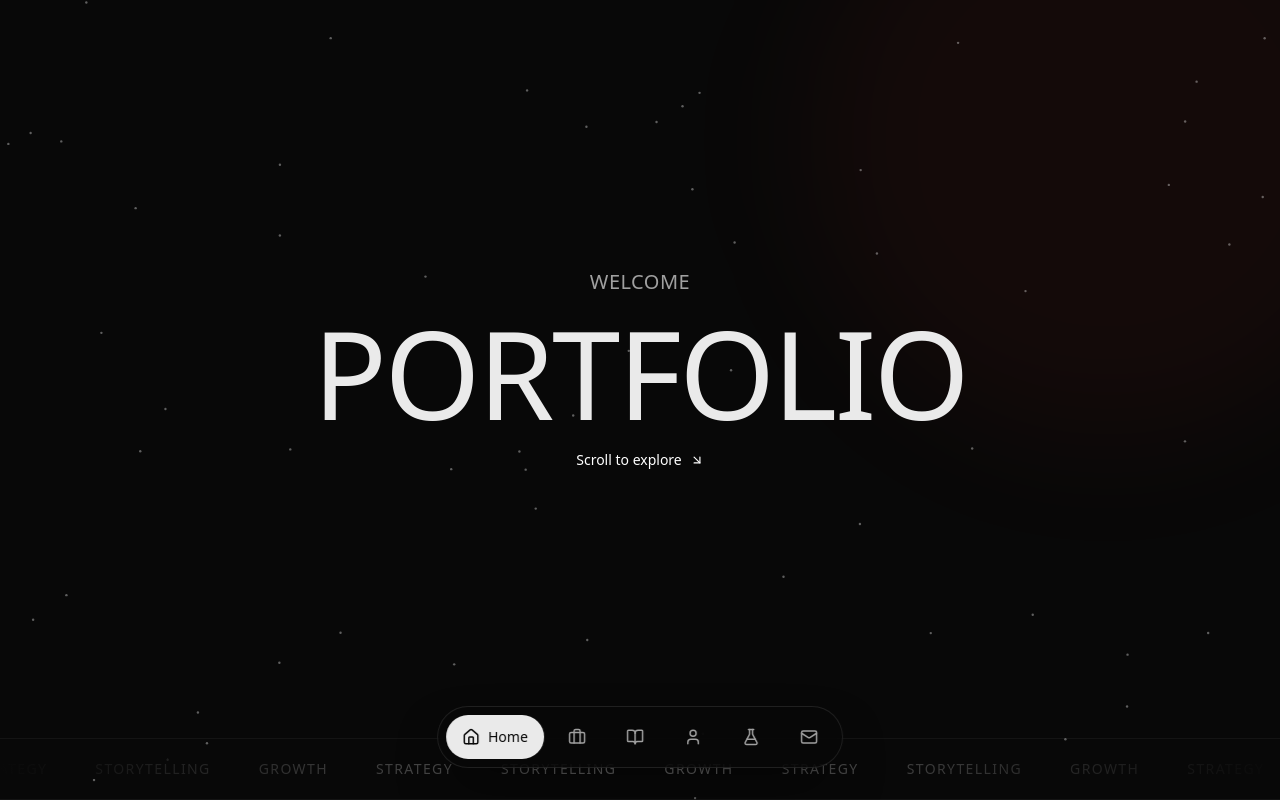
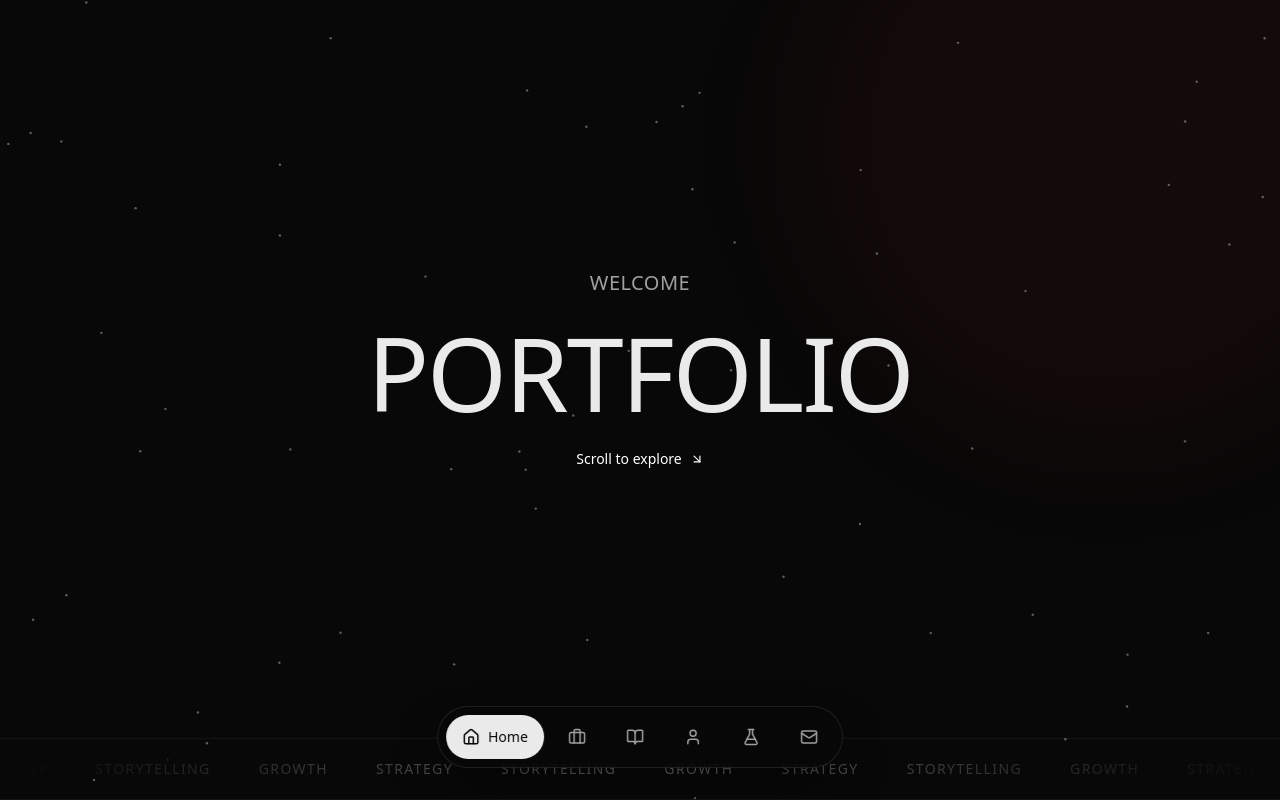
Before and after one commit to sarahsarahsarahX3/Personal-website-, a Next.js app: page / in a window 1280 px wide. Shown: the top 800 px of the page. Built offline with nearby package versions, Linux system fonts and the light colour scheme; a web font is replaced by a local one.

Commit message:
update hero

```diff
--- a/app/components/home/Hero.tsx
+++ b/app/components/home/Hero.tsx
@@ -18,7 +18,7 @@ export function Hero() {
 
             {/* Main Content */}
             <div className="container mx-auto px-6 relative z-10 flex-1 flex flex-col justify-center items-center text-center pb-24 md:pb-0">
-                <motion.div style={{ y, opacity }} className="w-full max-w-4xl space-y-6">
+                <motion.div style={{ y, opacity }} className="w-full max-w-6xl space-y-6">
                     <div className="overflow-hidden">
                         <motion.p
                             initial={{ y: "100%" }}
@@ -32,9 +32,9 @@ export function Hero() {
 
                     <div className="relative w-full">
                         <h1
-                            className="w-full text-center text-[10.2vw] md:text-[9.6vw] leading-[0.86] font-display font-medium tracking-[-0.02em] cursor-default mix-blend-exclusion"
+                            className="w-full text-center text-[clamp(3.5rem,8vw,10rem)] leading-[0.9] font-display font-medium tracking-[-0.02em] cursor-default mix-blend-exclusion"
                         >
-                            <span className="block overflow-hidden">
+                            <span className="block overflow-hidden py-[0.06em]">
                                 <motion.span
                                     initial={{ y: "100%" }}
                                     animate={{ y: 0 }}
```
